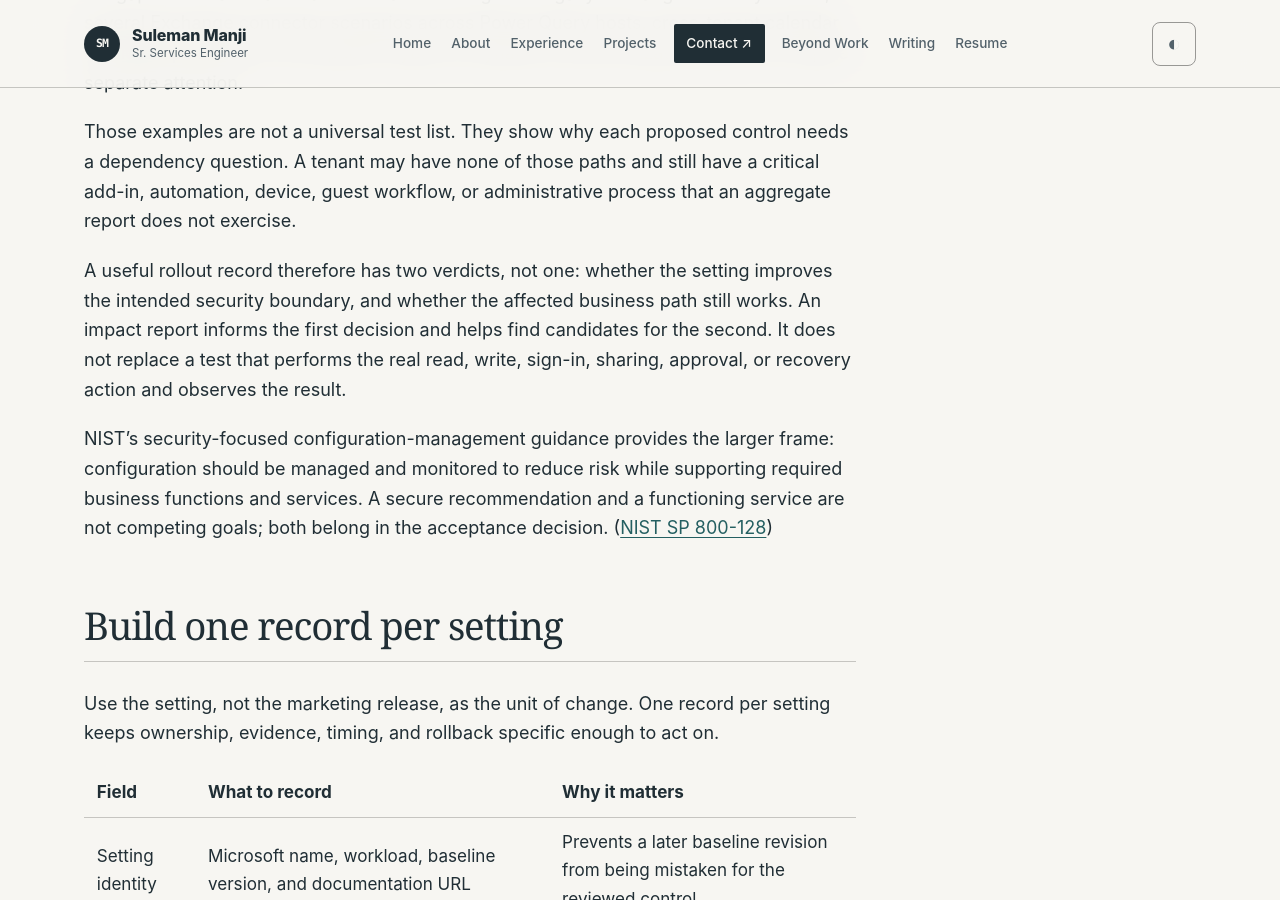
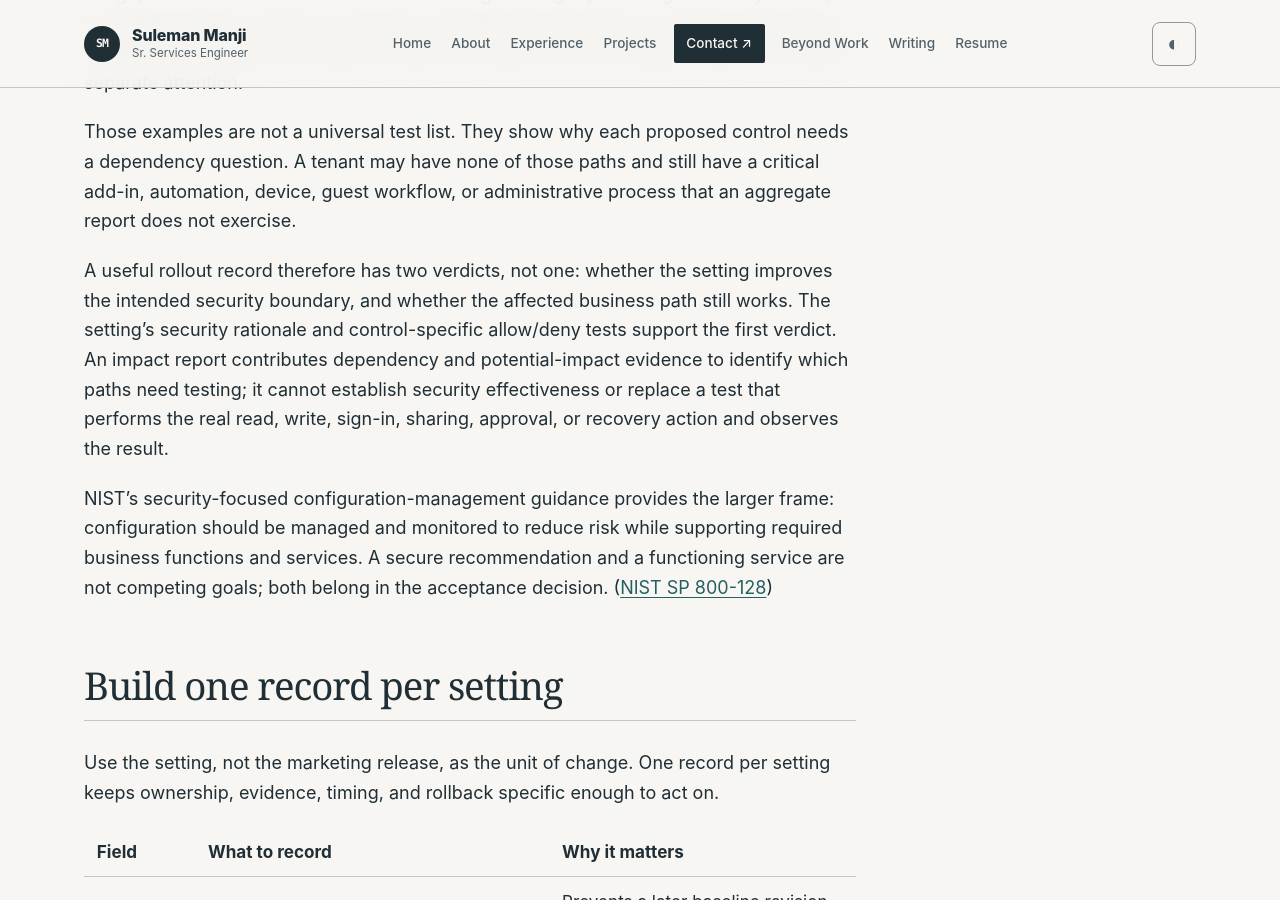
Before and after one commit to ssmanji89/sulemanji-port, a Jekyll site: the page built from notes/baseline-security-mode-change-record.md, in a window 1280 px wide and 900 px high, scrolled down 3228 px. Built offline with Jekyll 4.4.1, drawn with Linux system fonts in a browser that asks for light colours.

Commit message:
docs: separate control and service impact evidence

```diff
--- a/notes/baseline-security-mode-change-record.md
+++ b/notes/baseline-security-mode-change-record.md
@@ -56,7 +56,7 @@ An impact report answers what the product observed through that reporting path a
 
 Those examples are not a universal test list. They show why each proposed control needs a dependency question. A tenant may have none of those paths and still have a critical add-in, automation, device, guest workflow, or administrative process that an aggregate report does not exercise.
 
-A useful rollout record therefore has two verdicts, not one: whether the setting improves the intended security boundary, and whether the affected business path still works. An impact report informs the first decision and helps find candidates for the second. It does not replace a test that performs the real read, write, sign-in, sharing, approval, or recovery action and observes the result.
+A useful rollout record therefore has two verdicts, not one: whether the setting improves the intended security boundary, and whether the affected business path still works. The setting's security rationale and control-specific allow/deny tests support the first verdict. An impact report contributes dependency and potential-impact evidence to identify which paths need testing; it cannot establish security effectiveness or replace a test that performs the real read, write, sign-in, sharing, approval, or recovery action and observes the result.
 
 NIST's security-focused configuration-management guidance provides the larger frame: configuration should be managed and monitored to reduce risk while supporting required business functions and services. A secure recommendation and a functioning service are not competing goals; both belong in the acceptance decision. ([NIST SP 800-128](https://csrc.nist.gov/pubs/sp/800/128/upd1/final))
 
```
